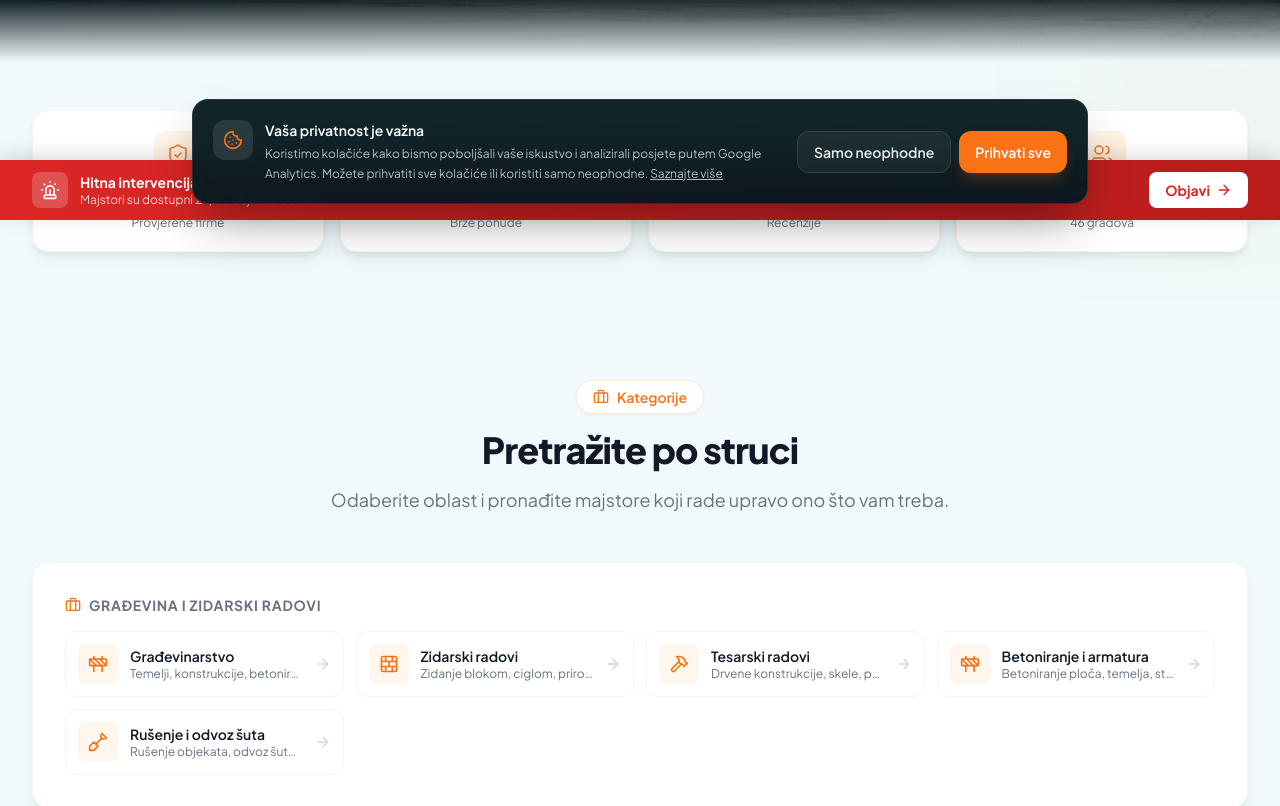
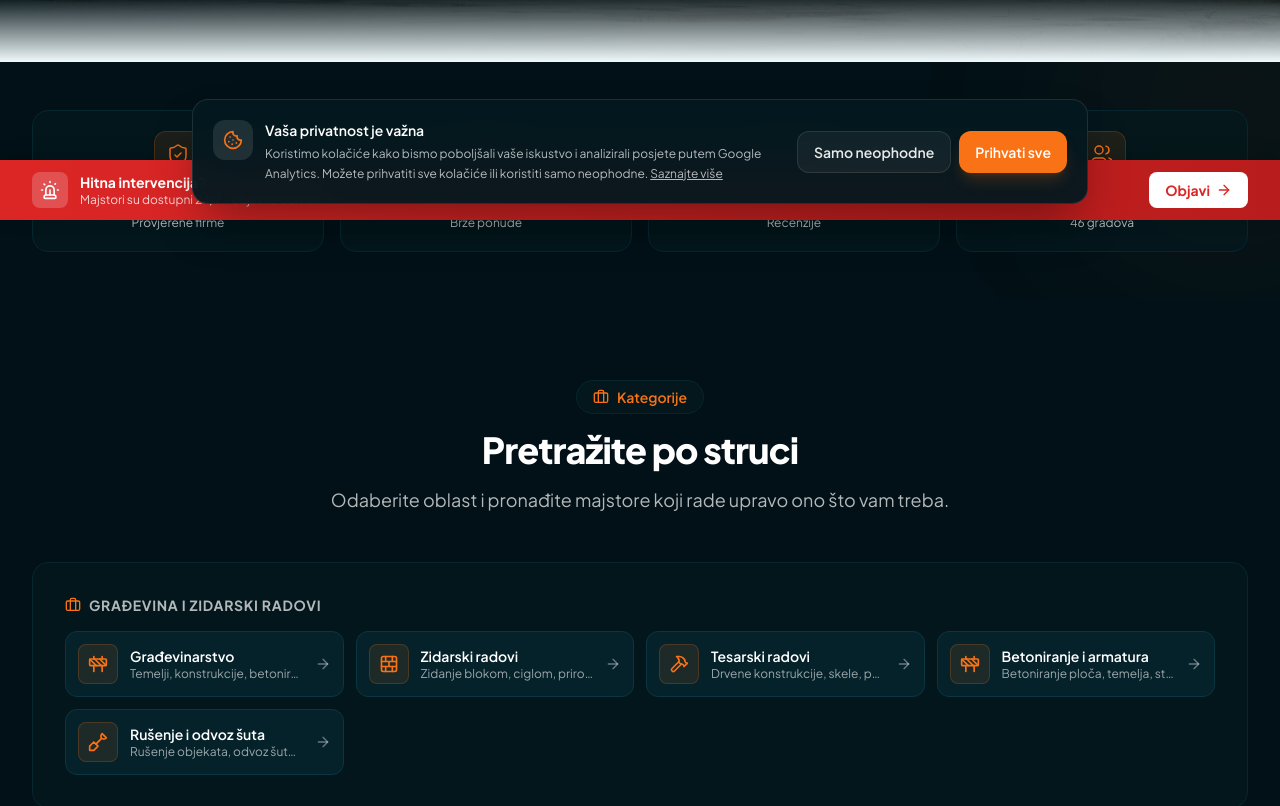
Before and after one commit to ocjenime/zaposli.ba, a Next.js app: page /kategorije in a window 1280 px wide. Shown: the part 580-1386 px from the top of the page. Built offline with nearby package versions, Linux system fonts and the light colour scheme; no server answers.

Commit message:
feat: redesign /kategorije/ and /kategorije/[slug]/ in dark Higgsfield WOW style

```diff
--- a/app/kategorije/page.tsx
+++ b/app/kategorije/page.tsx
@@ -57,7 +57,7 @@ export default function CategoriesPage() {
   }
 
   return (
-    <div className="min-h-screen flex flex-col">
+    <div className="min-h-screen flex flex-col bg-ink-950">
       <Header />
       <main className="flex-grow">
         <Breadcrumbs items={[{ name: 'Kategorije' }]} />
@@ -82,7 +82,7 @@ export default function CategoriesPage() {
         </PageHero>
 
         {/* Trust badges */}
-        <section className="relative py-10 md:py-12 bg-cloud overflow-hidden">
+        <section className="relative py-10 md:py-12 bg-ink-950 overflow-hidden">
           <div className="absolute top-0 right-0 w-[300px] h-[300px] bg-brand-orange/5 rounded-full blur-[100px] translate-x-1/3 -translate-y-1/3" />
 
           <div className="relative mx-auto max-w-7xl px-4 sm:px-6 lg:px-8">
@@ -90,13 +90,13 @@ export default function CategoriesPage() {
               {trustBadges.map((badge) => (
                 <div
                   key={badge.label}
-                  className="bg-white rounded-2xl border border-gray-100 p-5 shadow-card hover:shadow-lg transition-all duration-300 text-center"
+                  className="bg-ink-900/60 rounded-2xl border border-ink-800 p-5 hover:border-brand-orange/30 transition-all duration-300 text-center"
                 >
-                  <div className="w-12 h-12 mx-auto rounded-xl bg-gradient-to-br from-primary-50 to-orange-100 flex items-center justify-center mb-3">
+                  <div className="w-12 h-12 mx-auto rounded-xl bg-brand-orange/10 border border-brand-orange/20 flex items-center justify-center mb-3">
                     <badge.icon className="w-6 h-6 text-brand-orange" strokeWidth={1.5} />
                   </div>
-                  <p className="font-bold text-gray-900">{badge.value}</p>
-                  <p className="text-xs text-steel">{badge.label}</p>
+                  <p className="font-bold text-white">{badge.value}</p>
+                  <p className="text-xs text-white/70">{badge.label}</p>
                 </div>
               ))}
             </div>
@@ -104,24 +104,24 @@ export default function CategoriesPage() {
         </section>
 
         {/* Grupe kategorija */}
-        <section className="py-16 md:py-20 bg-cloud">
+        <section className="py-16 md:py-20 bg-ink-950">
           <div className="mx-auto max-w-7xl px-4 sm:px-6 lg:px-8">
             <div className="text-center max-w-2xl mx-auto mb-12">
-              <span className="inline-flex items-center gap-2 px-4 py-1.5 rounded-full bg-white text-brand-orange text-sm font-semibold mb-4 border border-orange-100 shadow-sm">
+              <span className="inline-flex items-center gap-2 px-4 py-1.5 rounded-full bg-ink-900/80 text-brand-orange text-sm font-semibold mb-4 border border-ink-800">
                 <Briefcase className="h-4 w-4" /> Kategorije
               </span>
-              <h2 className="text-3xl md:text-4xl font-extrabold text-gray-900 tracking-tight mb-4 text-balance">
+              <h2 className="text-3xl md:text-4xl font-extrabold text-white tracking-tight mb-4 text-balance">
                 Pretražite po struci
               </h2>
-              <p className="text-steel text-lg">
+              <p className="text-white/70 text-lg">
                 Odaberite oblast i pronađite majstore koji rade upravo ono što vam treba.
               </p>
             </div>
 
             <div className="space-y-10">
               {groups.map((group) => (
-                <div key={group.name} className="bg-white rounded-2xl border border-gray-100 p-6 md:p-8 shadow-card">
-                  <h3 className="text-sm font-bold text-steel uppercase tracking-wider mb-4 flex items-center gap-2">
+                <div key={group.name} className="bg-ink-900/60 rounded-2xl border border-ink-800 p-6 md:p-8">
+                  <h3 className="text-sm font-bold text-white/70 uppercase tracking-wider mb-4 flex items-center gap-2">
                     <Briefcase className="w-4 h-4 text-brand-orange" />
                     {group.name}
                   </h3>
--- a/components/CategoryCard.tsx
+++ b/components/CategoryCard.tsx
@@ -12,18 +12,18 @@ export default function CategoryCard({ slug }: { slug: string }) {
   return (
     <Link
       href={`/kategorije/${category.slug}/`}
-      className="group flex items-center gap-3 rounded-xl border border-gray-100 bg-white p-3 hover:border-brand-orange/30 hover:shadow-sm transition-all duration-200"
+      className="group flex items-center gap-3 rounded-xl border border-ink-700 bg-ink-800/80 p-3 hover:border-brand-orange/30 hover:bg-ink-800 transition-all duration-200"
     >
-      <div className="flex-shrink-0 w-10 h-10 rounded-lg bg-orange-50 flex items-center justify-center group-hover:bg-brand-orange group-hover:text-white transition-colors">
+      <div className="flex-shrink-0 w-10 h-10 rounded-lg bg-brand-orange/10 border border-brand-orange/20 flex items-center justify-center group-hover:bg-brand-orange group-hover:text-white transition-colors">
         <Icon className="w-5 h-5 text-brand-orange group-hover:text-white transition-colors" />
       </div>
       <div className="flex-1 min-w-0">
-        <h3 className="text-sm font-semibold text-gray-900 group-hover:text-brand-orange transition-colors truncate">
+        <h3 className="text-sm font-semibold text-white group-hover:text-brand-orange transition-colors truncate">
           {category.name}
         </h3>
-        <p className="text-xs text-steel truncate">{category.description}</p>
+        <p className="text-xs text-white/60 truncate">{category.description}</p>
       </div>
-      <ArrowRight className="w-4 h-4 text-gray-300 group-hover:text-brand-orange group-hover:translate-x-0.5 transition-all shrink-0" />
+      <ArrowRight className="w-4 h-4 text-white/40 group-hover:text-brand-orange group-hover:translate-x-0.5 transition-all shrink-0" />
     </Link>
   );
 }
--- a/components/FeaturedJobsSection.tsx
+++ b/components/FeaturedJobsSection.tsx
@@ -82,12 +82,12 @@ export default function FeaturedJobsSection({ categorySlug, city, limit = 4 }: F
   if (jobs.length === 0) return null;
 
   return (
-    <section className="py-14 bg-white border-b border-gray-100">
+    <section className="py-14 bg-ink-950 border-b border-ink-800">
       <div className="mx-auto max-w-7xl px-4 sm:px-6 lg:px-8">
         <div className="flex flex-col sm:flex-row sm:items-center sm:justify-between gap-3 mb-6">
           <div className="flex items-center gap-2">
             <Sparkles className="w-5 h-5 text-amber-500" />
-            <h2 className="text-xl md:text-2xl font-bold text-gray-900">Istaknuti poslovi</h2>
+            <h2 className="text-xl md:text-2xl font-bold text-white">Istaknuti poslovi</h2>
           </div>
           <Link
             href={categorySlug ? `/poslovi/?category=${categorySlug}` : '/poslovi/'}
@@ -102,20 +102,20 @@ export default function FeaturedJobsSection({ categorySlug, city, limit = 4 }: F
           {jobs.map((job) => (
             <div
               key={job.id}
-              className="bg-cloud rounded-2xl p-6 border border-gray-100 hover:border-transparent hover:shadow-xl transition-all duration-300 group flex flex-col h-full"
+              className="bg-ink-900/60 rounded-2xl p-6 border border-ink-800 hover:border-brand-orange/30 hover:shadow-xl hover:shadow-brand-orange/5 transition-all duration-300 group flex flex-col h-full"
             >
               <div className="flex justify-between items-start mb-3">
                 <div className="flex items-center gap-2">
                   <Link
                     href={`/poslovi/?category=${job.category_slug}`}
                     onClick={(e) => e.stopPropagation()}
-                    className="inline-flex items-center px-3 py-1 rounded-lg text-xs font-semibold bg-white text-brand-orange border border-gray-100 hover:bg-brand-orange hover:text-white hover:border-transparent transition-colors"
+                    className="inline-flex items-center px-3 py-1 rounded-lg text-xs font-semibold bg-ink-800 text-brand-orange border border-ink-700 hover:bg-brand-orange hover:text-white hover:border-transparent transition-colors"
                   >
                     {getCategory(job.category_slug)?.name || job.category_slug}
                   </Link>
                   <FeaturedBadge />
                 </div>
-                <span className="text-xs text-gray-400 bg-white px-2 py-1 rounded-md border border-gray-100">
+                <span className="text-xs text-white/50 bg-ink-800 px-2 py-1 rounded-md border border-ink-700">
                   {formatDate(job.created_at)}
                 </span>
               </div>
@@ -124,14 +124,14 @@ export default function FeaturedJobsSection({ categorySlug, city, limit = 4 }: F
                 href={`/poslovi/?expandId=${job.id}`}
                 className="block group/link"
               >
-                <h3 className="text-lg font-bold text-gray-900 mb-2 group-hover/link:text-brand-orange transition-colors">
+                <h3 className="text-lg font-bold text-white mb-2 group-hover/link:text-brand-orange transition-colors">
                   {job.title}
                 </h3>
 
-                <p className="text-steel text-sm mb-4 line-clamp-2">{job.description}</p>
+                <p className="text-white/70 text-sm mb-4 line-clamp-2">{job.description}</p>
               </Link>
 
-              <div className="flex flex-wrap gap-4 text-xs text-gray-500 mb-4">
+              <div className="flex flex-wrap gap-4 text-xs text-white/60 mb-4">
                 <div className="flex items-center gap-1.5">
                   <MapPin className="w-3.5 h-3.5" />
                   <span>{job.city}</span>
@@ -144,10 +144,10 @@ export default function FeaturedJobsSection({ categorySlug, city, limit = 4 }: F
                 )}
               </div>
 
-              <div className="mt-auto flex flex-wrap items-center justify-between gap-3 pt-4 border-t border-gray-200">
+              <div className="mt-auto flex flex-wrap items-center justify-between gap-3 pt-4 border-t border-ink-800">
                 <div className="flex items-center gap-3">
                   <div className="font-bold text-brand-orange text-sm">{formatBudget(job)}</div>
-                  <div className="flex items-center gap-1.5 text-xs text-steel bg-white px-2.5 py-1 rounded-lg border border-gray-100">
+                  <div className="flex items-center gap-1.5 text-xs text-white/70 bg-ink-800 px-2.5 py-1 rounded-lg border border-ink-700">
                     <span>{job.bids_count} {plural(job.bids_count || 0, ['ponuda', 'ponude', 'ponuda'])}</span>
                   </div>
                 </div>
```
Also changed, not shown: app/kategorije/[slug]/page.tsx (+17 -17 lines), components/CategoryFirms.tsx (+19 -19 lines).
